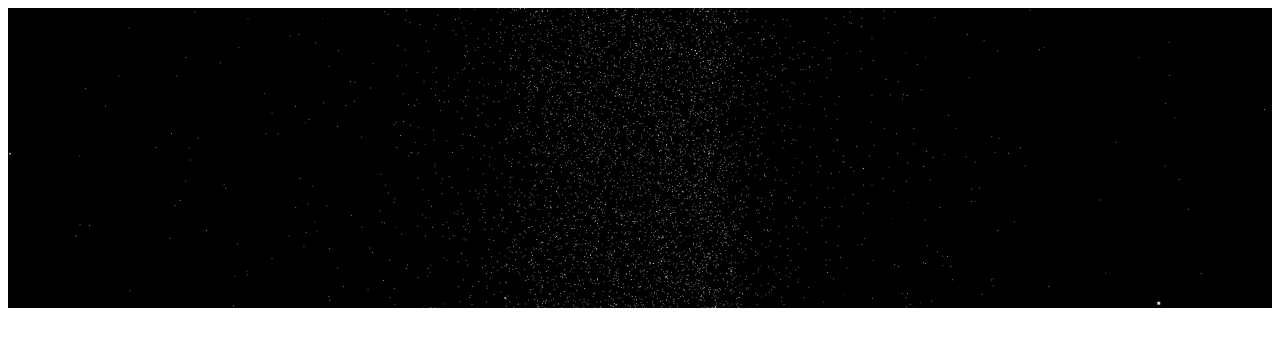
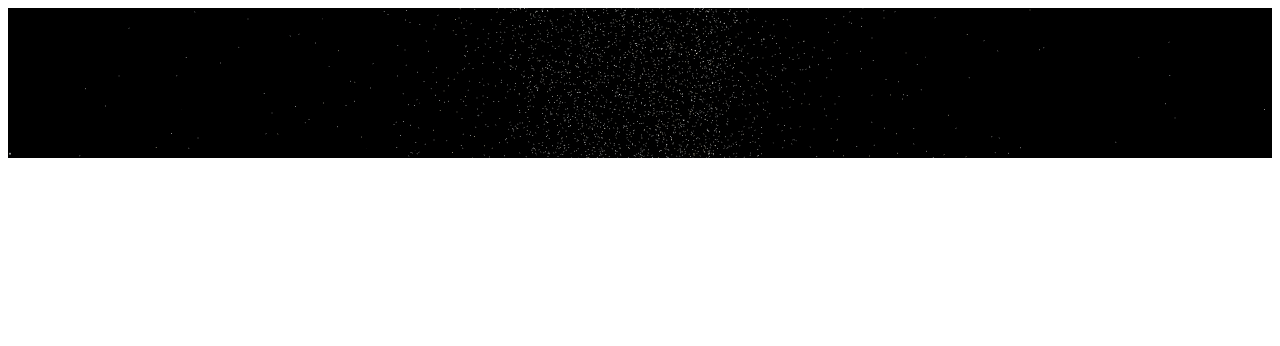
Before and after one commit to Priyansxu/Priyanshu, a Next.js app: page / in a window 1280 px wide. Shown: the top 346 px of the page. Built offline with nearby package versions, Linux system fonts and the light colour scheme.

Commit message:
Update layout.jsx

```diff
--- a/app/layout.jsx
+++ b/app/layout.jsx
@@ -1,16 +1,6 @@
-"use client";
-
-import { Canvas } from "@react-three/fiber";
-import SpaceEffects from "@/components/SpaceEffect";
-
 export default function RootLayout({ children }) {
   return (
-    <main className="h-screen w-full bg-black">
-      <Canvas className="h-full w-full" camera={{ position: [0, 0, 10], fov: 75 }}>
-        <color attach="background" args={["#000000"]} />
-        <SpaceEffects />
-      </Canvas>
-      <div className="relative z-10">{children}</div>
+    <main className="h-screen w-full bg-black">{children}
     </main>
   );
 }
```
